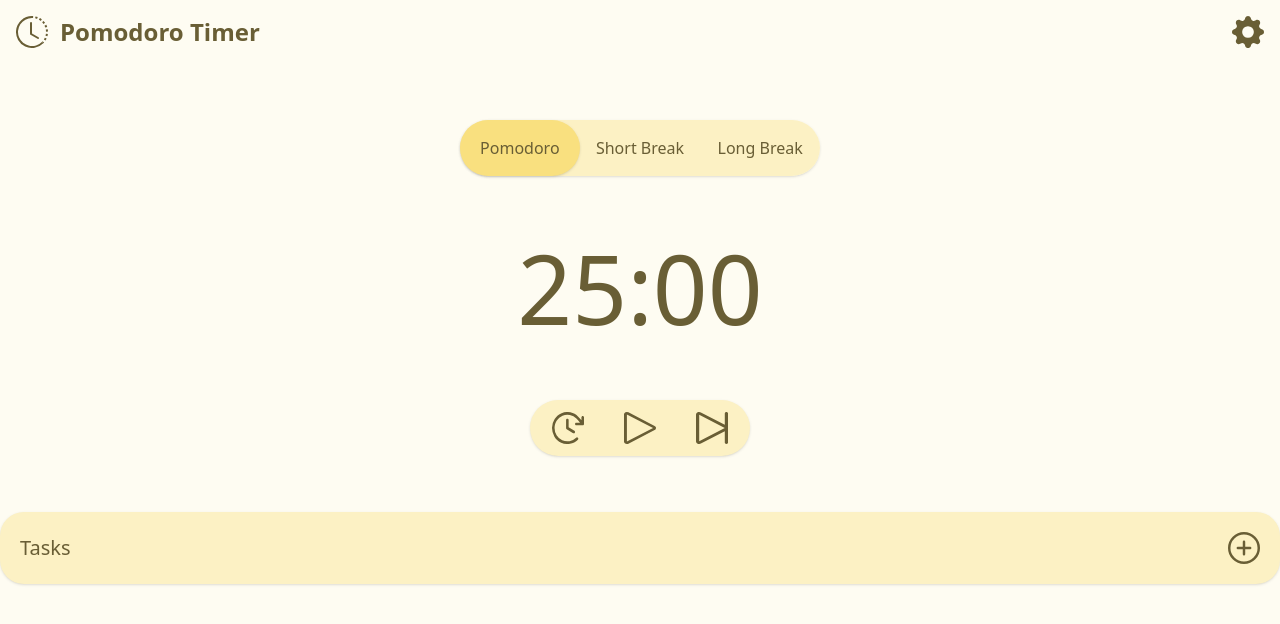
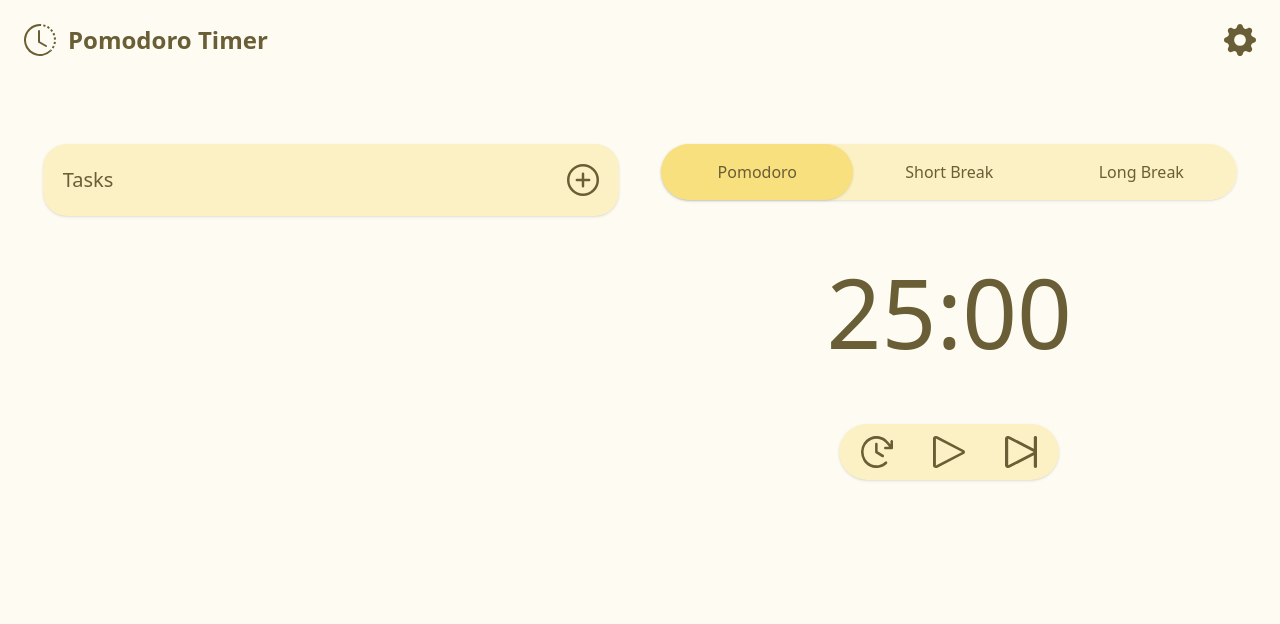
Before and after one commit to jstevenfm/PomodoroTimer-React-Tailwind, a React (Vite) app: page / in a window 1280 px wide. Shown: the top 624 px of the page. Built offline with nearby package versions, Linux system fonts and the light colour scheme.

Commit message:
feat: Enhance layout responsiveness and styling for main components

```diff
--- a/src/App.jsx
+++ b/src/App.jsx
@@ -33,7 +33,7 @@ function App() {
   return (
     <>
       <Header />
-      <main className="flex flex-col">
+      <main className="flex flex-col lg:flex-row-reverse lg:justify-evenly lg:max-w-7xl lg:m-auto">
         <TimerContainer
           currentStatus={currentStatus}
           setCurrentStatus={setCurrentStatus}
--- a/src/assets/components/sections/header/Header.jsx
+++ b/src/assets/components/sections/header/Header.jsx
@@ -3,12 +3,12 @@ import Logo from '../../icons/Logo.jsx'
 
 const Header = () => {
   return (
-    <header className="flex justify-between w-full">
-      <a className="p-4 flex cursor-pointer hover:scale-110" href="/">
+    <header className="flex justify-between w-dvw lg:max-w-7xl lg:m-auto">
+      <a className="p-4 flex cursor-pointer hover:scale-110 lg:p-6" href="/">
         <Logo />
         <h1 className="px-3 self-center text-2xl font-semibold">Pomodoro Timer</h1>
       </a>
-      <button title='Settings' className="p-4 cursor-pointer hover:scale-120">
+      <button title='Settings' className="p-4 cursor-pointer hover:scale-120 lg:p-6">
         <IconSettings />
       </button>
     </header>
--- a/src/assets/components/sections/task/TasksContainer.jsx
+++ b/src/assets/components/sections/task/TasksContainer.jsx
@@ -29,7 +29,7 @@ const TasksContainer = ({ currentStatus }) => {
   }, [tasks])
 
   return (
-    <section className={`p-5 rounded-3xl shadow-sm ${stylesComponent}`}>
+    <section className={`p-5 rounded-3xl shadow-sm ${stylesComponent} lg:w-[45%] lg:my-16 lg:mx-0 lg:self-start`}>
       <TasksHeader setTasks={setTasks} currentStatus={currentStatus} />
       <TasksList currentStatus={currentStatus} tasks={tasks} setTasks={setTasks} />
     </section>
--- a/src/assets/components/sections/timer/TimerContainer.jsx
+++ b/src/assets/components/sections/timer/TimerContainer.jsx
@@ -11,7 +11,7 @@ const TimerContainer = ({ currentStatus, setCurrentStatus }) => {
   const [isActive, setIsActive] = useState(false);
 
   return (
-    <section className="flex flex-col items-center justify-center my-14 mx-auto">
+    <section className="flex flex-col items-center justify-center my-14 mx-auto lg:w-[45%] lg:my-16 lg:mx-0 lg:self-start">
       <TimerStatus
         setTimer={setTimer}
         status={status}
```
